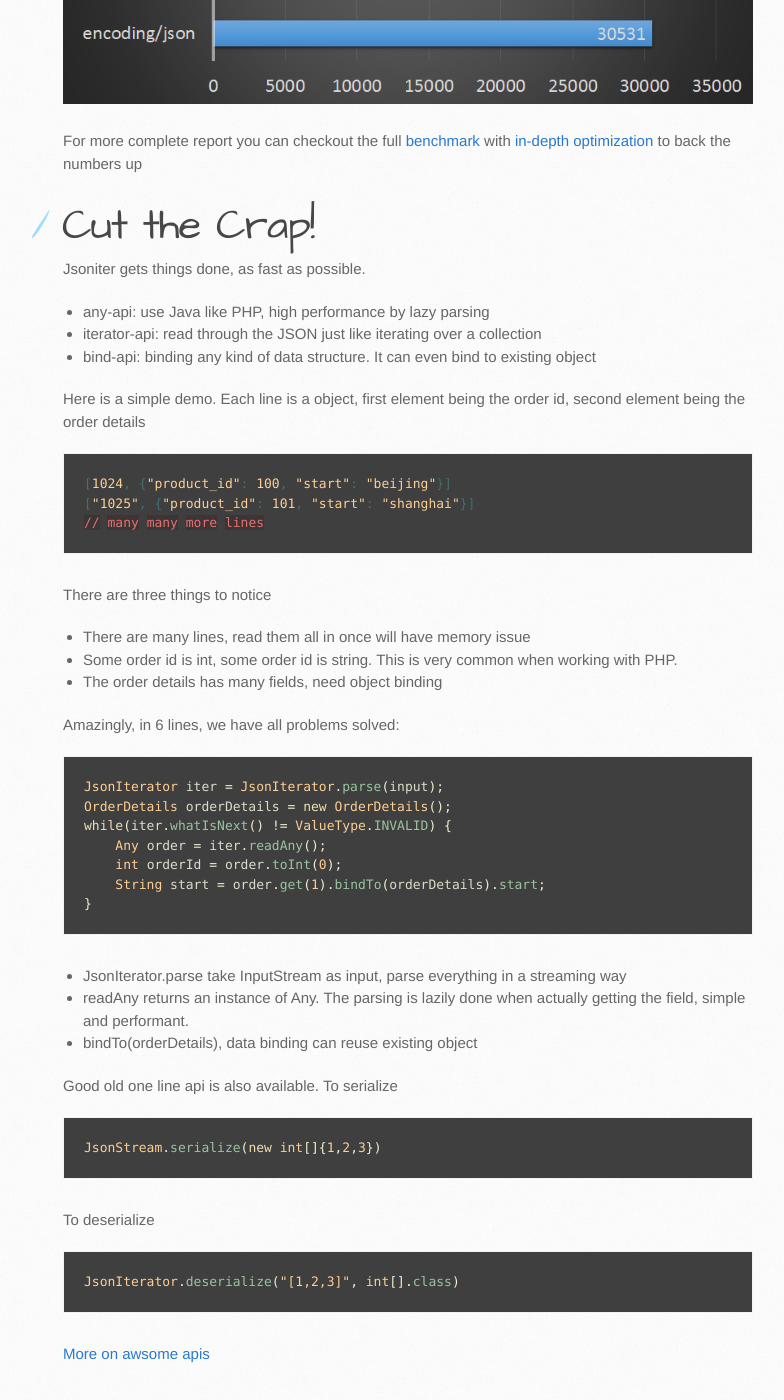
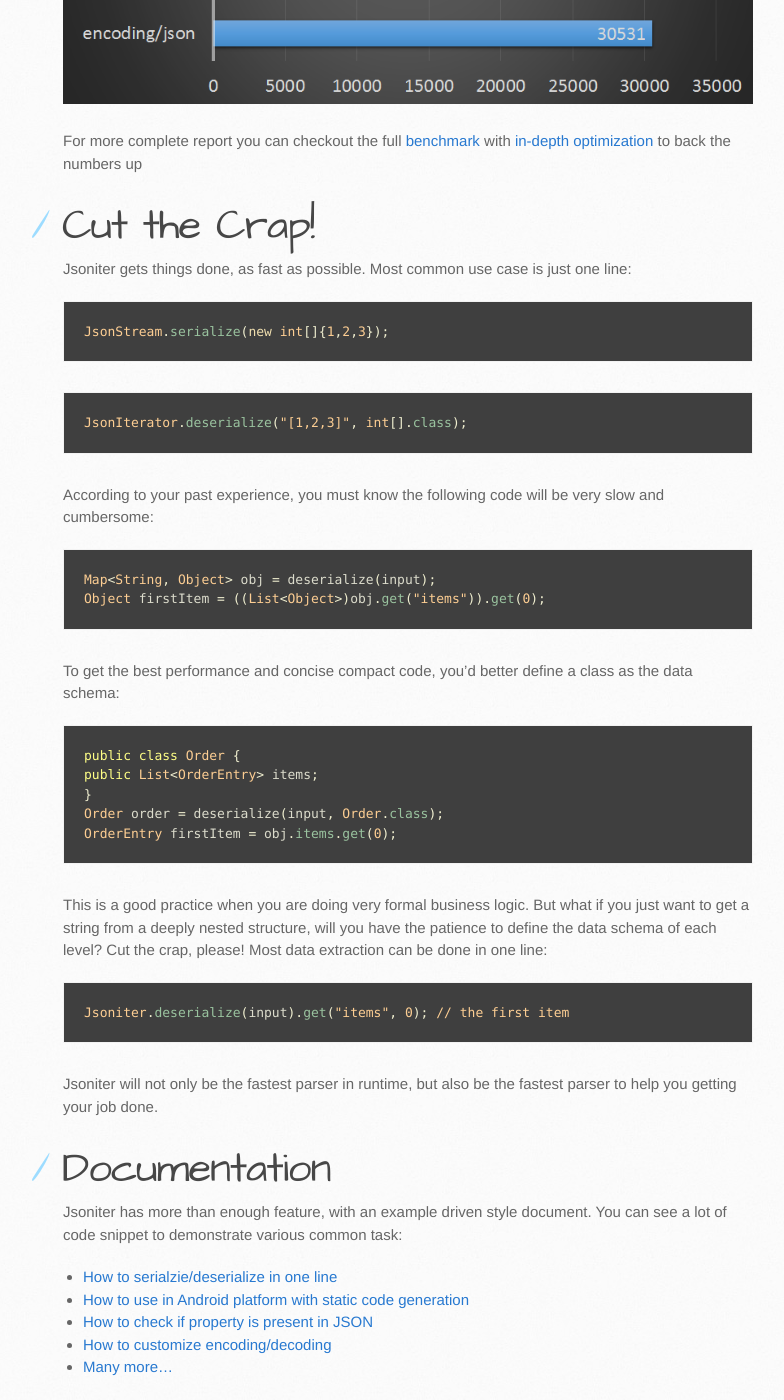
Before and after one commit to json-iterator/json-iterator.github.io, a Jekyll site: the page built from index.md, in a window 1280 px wide and 1400 px high, scrolled down 1170 px. Shown: the whole window, without its empty margins (107-891 px from the left). Built offline with Jekyll 4.4.1, drawn with Linux system fonts in a browser that asks for light colours; comment, search, counter and statistics services are not loaded; some of the changed text lies outside the part shown.

Commit message:
Update index.md

````diff
--- a/index.md
+++ b/index.md
@@ -19,59 +19,44 @@
 
 # Cut the Crap!
 
-Jsoniter gets things done, as fast as possible.
+Jsoniter gets things done, as fast as possible. Most common use case is just one line:
 
-* any-api: use Java like PHP, high performance by lazy parsing
-* iterator-api: read through the JSON just like iterating over a collection
-* bind-api: binding any kind of data structure. It can even bind to existing object
-
-Here is a simple demo. Each line is a object, first element being the order id, second element being the order details
-
-```json
-[1024, {"product_id": 100, "start": "beijing"}]
-["1025", {"product_id": 101, "start": "shanghai"}]
-// many many more lines
+```java
+JsonStream.serialize(new int[]{1,2,3});
 ```
 
-There are three things to notice
+```java
+JsonIterator.deserialize("[1,2,3]", int[].class);
+```
 
-* There are many lines, read them all in once will have memory issue
-* Some order id is int, some order id is string. This is very common when working with PHP.
-* The order details has many fields, need object binding
-
-Amazingly, in 6 lines, we have all problems solved:
+According to your past experience, you must know the following code will be very slow and cumbersome:
 
 ```java
-JsonIterator iter = JsonIterator.parse(input);
-OrderDetails orderDetails = new OrderDetails();
-while(iter.whatIsNext() != ValueType.INVALID) {
-    Any order = iter.readAny();
-    int orderId = order.toInt(0);
-    String start = order.get(1).bindTo(orderDetails).start;
-}
+Map<String, Object> obj = deserialize(input);
+Object firstItem = ((List<Object>)obj.get("items")).get(0);
 ```
 
-* JsonIterator.parse take InputStream as input, parse everything in a streaming way
-* readAny returns an instance of Any. The parsing is lazily done when actually getting the field, simple and performant.
-* bindTo(orderDetails), data binding can reuse existing object
-
-Good old one line api is also available. To serialize
+To get the best performance and concise compact code, you'd better define a class as the data schema:
 
 ```java
-JsonStream.serialize(new int[]{1,2,3})
+public class Order {
+public List<OrderEntry> items;
+}
+Order order = deserialize(input, Order.class);
+OrderEntry firstItem = obj.items.get(0);
 ```
 
-To deserialize
+This is a good practice when you are doing very formal business logic. But what if you just want to get a string from a deeply nested structure, will you have the patience to define the data schema of each level? Cut the crap, please! Most data extraction can be done in one line:
 
 ```java
-JsonIterator.deserialize("[1,2,3]", int[].class)
+Jsoniter.deserialize(input).get("items", 0); // the first item
 ```
 
-[More on awsome apis](/java-features.html)
+Jsoniter will not only be the fastest parser in runtime, but also be the fastest parser to help you getting your job done.
 
 # Documentation
 
-Jsoniter document is example driven. You can see a lot of code snippet to demonstrate various common task:
+Jsoniter has more than enough feature, with an example driven style document. You can see a lot of code snippet to demonstrate various common task:
 
 * [How to serialzie/deserialize in one line](http://jsoniter.com/java-features.html#very-simple-api)
 * [How to use in Android platform with static code generation](http://jsoniter.com/java-features.html#performance-is-optional)
````
